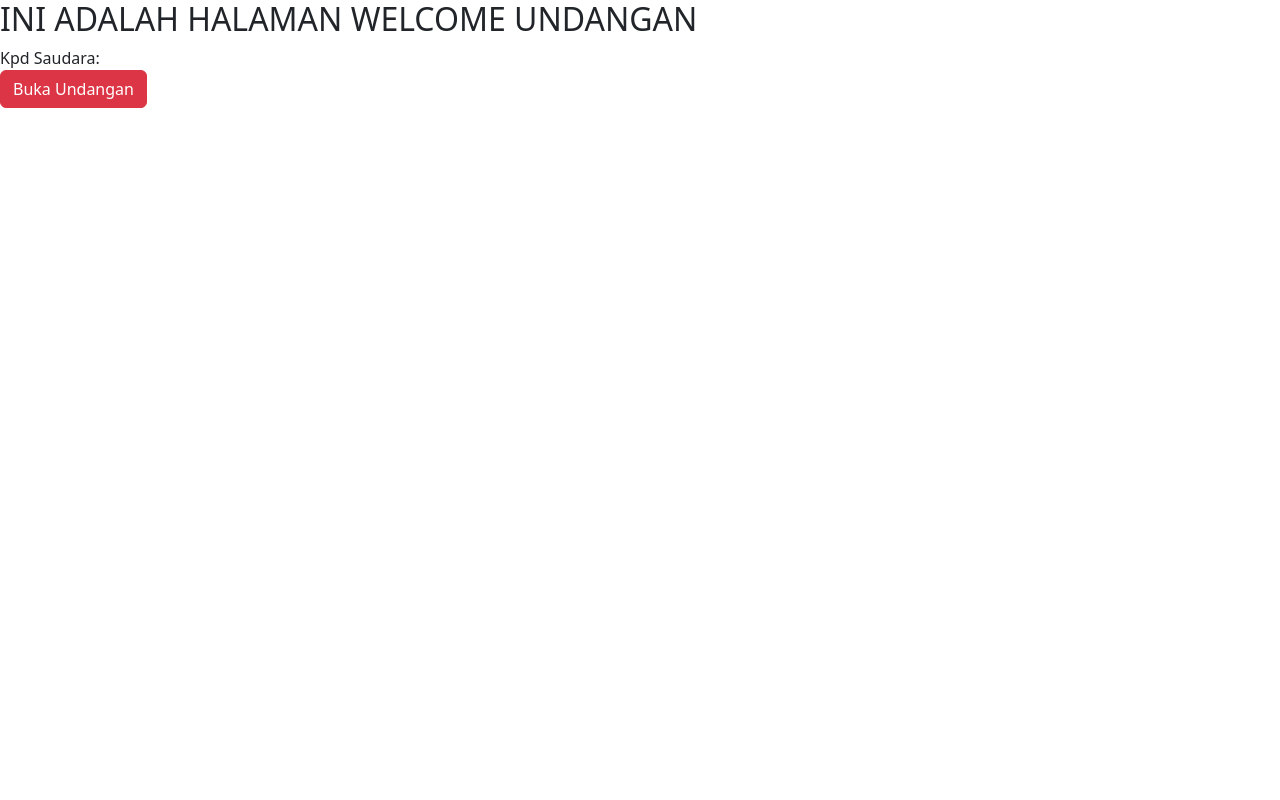
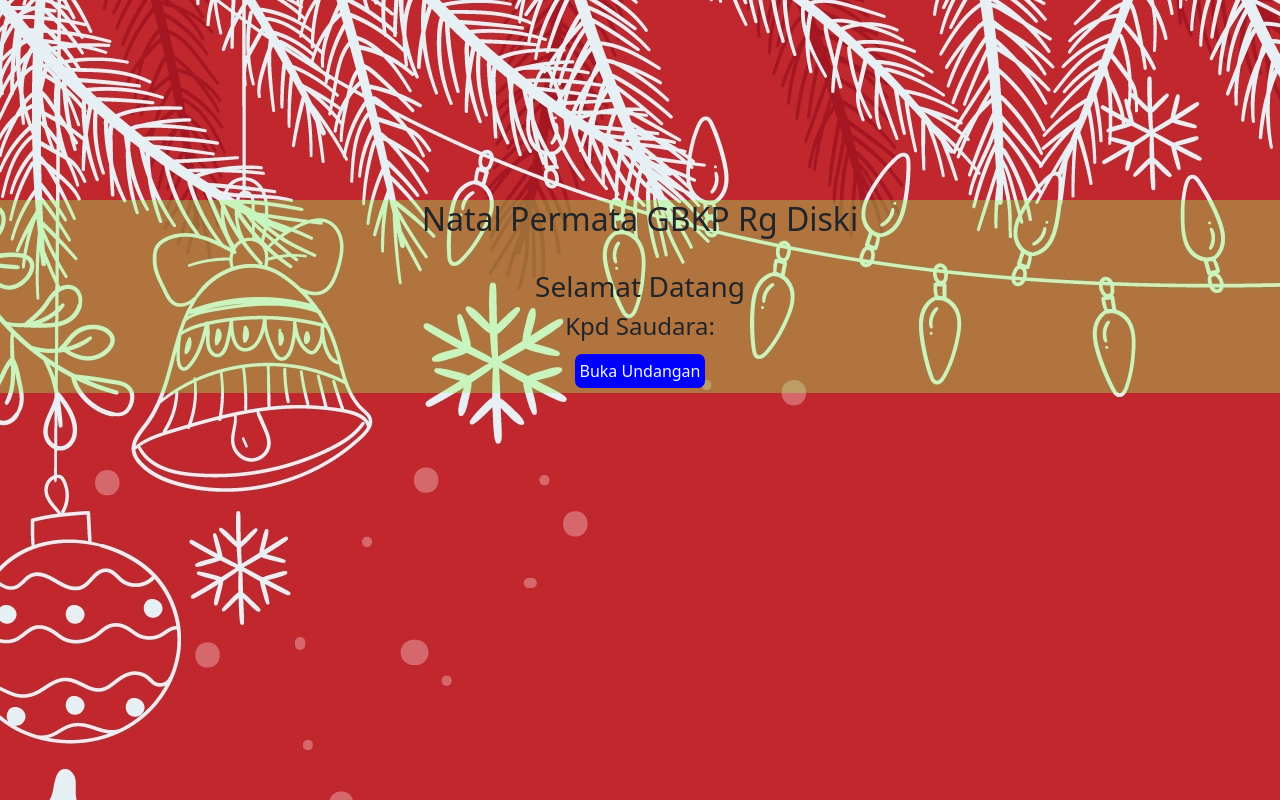
Before and after one commit to siawaldevelop/proyek, a PHP site: page /core/welcome.php in a window 1280 px wide. Run offline with PHP 8.4, Linux system fonts and the light colour scheme; data that the repository does not hold is empty.

Commit message:
mensetting menu welcome

```diff
--- a/core/welcome.php
+++ b/core/welcome.php
@@ -10,10 +10,26 @@
 </head>
 
 <body>
-    <h2>INI ADALAH HALAMAN WELCOME UNDANGAN</h2>
-    <?php
-    echo "Kpd Saudara: " . $_POST['nama']; ?><br>
+    <!-- <h2>INI ADALAH HALAMAN WELCOME UNDANGAN</h2>
+<br>
     <a href="main.php"><button type="button" class="btn btn-danger">Buka Undangan</button></a>
+-->
+    <section id="main" class="main">
+        <div class="card_welcome">
+            <div class="card_main">
+                <h2>Natal Permata GBKP Rg Diski</h2>
+                <br>
+            </div>
+            <div class="card_main">
+                <h3>Selamat Datang</h3>
+                <h4> <?php
+                        echo "Kpd Saudara: " . $_POST['nama']; ?></h4>
+
+                <a href="main.php"><button type="button" class="btn1">Buka Undangan</button></a>
+            </div>
+        </div>
+    </section>
+
 
     <script src="https://cdn.jsdelivr.net/npm/bootstrap@5.2.1/dist/js/bootstrap.bundle.min.js" integrity="sha384-u1OknCvxWvY5kfmNBILK2hRnQC3Pr17a+RTT6rIHI7NnikvbZlHgTPOOmMi466C8" crossorigin="anonymous"></script>
 </body>
--- a/css/style.css
+++ b/css/style.css
@@ -3,9 +3,8 @@
   src: url(../fonts/Cookie/Cookie-Regular.ttf);
 }
 
-
-
-.hero{
+/* Index.php Style Setting */
+.hero {
   width: 100%;
   height: 100vh;
   background-image: url(../img/bg.png);
@@ -17,19 +16,18 @@
   align-items: center;
   justify-content: center;
 }
-.judul{
+.judul {
   text-align: center;
   font-size: 30px;
   margin-top: 15%;
 }
-.text-center h1{
-    font-family: 'Cookie';
+.text-center h1 {
+  font-family: "Cookie";
 
   font-size: 60px;
 }
 
-form input[type= "text"] {
-
+form input[type="text"] {
   border: 0;
   background: none;
   display: block;
@@ -38,11 +36,10 @@ form input[type= "text"] {
   border: 2px solid #c62424;
   border-radius: 21px;
 }
-form input[type= "text"]:hover{
-
+form input[type="text"]:hover {
   box-shadow: 0px 1px 18px #c62424;
 }
-form input[type= "submit"]{
+form input[type="submit"] {
   display: block;
   border: none;
   background: none;
@@ -51,11 +48,47 @@ form input[type= "submit"]{
   border-radius: 21px;
   height: 40px;
   width: 123px;
-             transition: 0.50s;
-             cursor:pointer;
-
+  transition: 0.5s;
+  cursor: pointer;
 }
 
-form input[type= "submit"]:hover{
+form input[type="submit"]:hover {
   box-shadow: 0px 1px 18px #c62424;
 }
+
+/* Welcome.php Style */
+
+#main {
+  width: 100%;
+  height: 100vh;
+  background-image: url(../img/bg.png);
+  display: block;
+  position: relative;
+  overflow: hidden;
+}
+
+.card_welcome {
+  margin-top: 25vh;
+  width: auto;
+  justify-content: center;
+  text-align: center;
+  align-items: center;
+}
+.card_main {
+  background-color: rgba(145, 251, 92, 0.359);
+}
+.btn1 {
+  background-color: blue;
+  text-align: center;
+  align-items: center;
+  color: aliceblue;
+  padding: 5px;
+  margin: 5px;
+  border: none;
+  border-radius: 7px;
+  transition: 0.5s;
+}
+
+.btn1:hover {
+  font-size: larger;
+}
```
Lines whose indentation alone changed are shown as unchanged.
